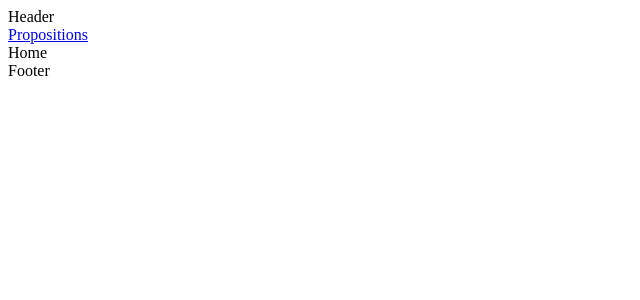
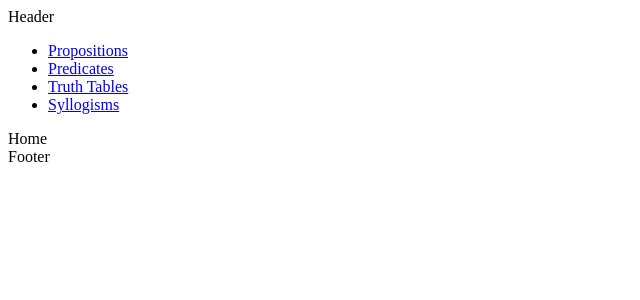
Before and after one commit to SavouryGin/chop_logic, a React app: page / in a window 1280 px wide. Shown: the top 300 px of the page, without its empty margins (0-640 px from the left). Built offline with nearby package versions, Linux system fonts and the light colour scheme.

Commit message:
ts-1: create the navigation component

```diff
--- a/src/components/app-router/index.tsx
+++ b/src/components/app-router/index.tsx
@@ -1,28 +1,22 @@
 import React from 'react';
-import { BrowserRouter, Route, Routes, useLocation } from 'react-router-dom';
-import MainLayout from 'components/main-layout';
-import routesMap from './map';
+import { BrowserRouter, Route, Routes } from 'react-router-dom';
+import Layout from 'components/layout';
+import RouterElement from 'components/route-element';
+import routesMap from 'constants/pages/map';
 import NotFoundPage from 'pages/not-found-page';
-import Propositions from 'pages/propositions';
 import Home from 'pages/home';
-import Predicates from 'pages/predicates';
 
 function AppRouter(): React.ReactElement {
-  // const appPages = routesMap.map((item) => {
-  //   // const page = <MainLayout component={item.element} />;
-  //   return <Route key={`page-${item.id}`} path={item.path} element={<>1</>} />;
-  // });
-
-  // console.log(appPages);
-  // const location = useLocation();
+  const pages = routesMap.map((item) => {
+    return <Route key={`page-${item.id}`} path={item.url} element={<RouterElement component={item.element} />} />;
+  });
 
   return (
     <BrowserRouter>
       <Routes>
-        <Route path='/' element={<MainLayout />}>
+        <Route path='/' element={<Layout />}>
           <Route index element={<Home />} />
-          <Route path='propositions' element={<Propositions />} />
-          <Route path='predicates' element={<Predicates />} />
+          {pages}
           <Route path='*' element={<NotFoundPage />} />
         </Route>
       </Routes>
--- a/src/components/app/index.tsx
+++ b/src/components/app/index.tsx
@@ -1,13 +1,9 @@
-import React, { Suspense } from 'react';
-import FallbackPage from 'pages/fallback-page';
+import React from 'react';
+
 import AppRouter from 'components/app-router';
 
 function App(): React.ReactElement {
-  return (
-    // <Suspense fallback={<FallbackPage />}>
-    <AppRouter />
-    // </Suspense>
-  );
+  return <AppRouter />;
 }
 
 export default App;
--- /dev/null
+++ b/src/components/layout/index.tsx
@@ -0,0 +1,18 @@
+import React from 'react';
+import { Outlet } from 'react-router-dom';
+import Header from 'components/header';
+import Footer from 'components/footer';
+import Navigation from 'components/navigation';
+
+function Layout(): React.ReactElement {
+  return (
+    <div className='layout'>
+      <Header />
+      <Navigation />
+      <Outlet />
+      <Footer />
+    </div>
+  );
+}
+
+export default Layout;
--- a/src/components/main-layout/index.tsx
+++ /dev/null
@@ -1,22 +0,0 @@
-import React from 'react';
-import Header from 'components/header';
-import Footer from 'components/footer';
-import { Outlet, Link } from 'react-router-dom';
-
-// type MainLayoutProps = {
-//   component: React.FC;
-//   children?: React.ReactNode;
-// };
-
-function MainLayout(): React.ReactElement {
-  return (
-    <div className='layout'>
-      <Header />
-      <Link to='/propositions'>Propositions</Link>
-      <Outlet />
-      <Footer />
-    </div>
-  );
-}
-
-export default MainLayout;
--- /dev/null
+++ b/src/components/navigation/index.tsx
@@ -0,0 +1,21 @@
+import React from 'react';
+import routesMap from 'constants/pages/map';
+import { Link } from 'react-router-dom';
+
+function Navigation(): React.ReactElement {
+  const links = routesMap.map((item) => {
+    return (
+      <li key={item.id}>
+        <Link to={item.url}>{item.title}</Link>
+      </li>
+    );
+  });
+
+  return (
+    <nav className='navigation'>
+      <ul>{links}</ul>
+    </nav>
+  );
+}
+
+export default Navigation;
--- /dev/null
+++ b/src/components/route-element/index.tsx
@@ -0,0 +1,16 @@
+import React, { Suspense } from 'react';
+import FallbackPage from 'pages/fallback-page';
+
+type RouteElementProps = {
+  component: React.FC;
+};
+
+function RouteElement({ component: Component }: RouteElementProps) {
+  return (
+    <Suspense fallback={<FallbackPage />}>
+      <Component />
+    </Suspense>
+  );
+}
+
+export default RouteElement;
--- a/src/constants/pages/ids.ts
+++ b/src/constants/pages/ids.ts
@@ -1,6 +1,5 @@
 export enum Pages {
-  Home,
-  Propositions,
+  Propositions = 1,
   Predicates,
   TruthTables,
   Syllogisms,
--- a/src/components/app-router/map.ts
+++ b/src/constants/pages/map.ts
@@ -4,11 +4,11 @@ import { paths } from 'constants/pages/paths';
 
 type RoutesMapItem = {
   id: Pages;
-  path: string;
+  url: string;
   element: React.FC;
+  title?: string;
 };
 
-const Home = React.lazy(() => import('pages/home'));
 const Predicates = React.lazy(() => import('pages/predicates'));
 const TruthTables = React.lazy(() => import('pages/truth-tables'));
 const Propositions = React.lazy(() => import('pages/propositions'));
@@ -16,29 +16,28 @@ const Syllogisms = React.lazy(() => import('pages/syllogisms'));
 
 const routesMap: RoutesMapItem[] = [
   {
-    id: Pages.Home,
-    path: paths[Pages.Home],
-    element: Home,
-  },
-  {
     id: Pages.Propositions,
-    path: paths[Pages.Propositions],
+    url: paths[Pages.Propositions],
     element: Propositions,
+    title: 'Propositions',
   },
   {
     id: Pages.Predicates,
-    path: paths[Pages.Predicates],
+    url: paths[Pages.Predicates],
     element: Predicates,
+    title: 'Predicates',
   },
   {
     id: Pages.TruthTables,
-    path: paths[Pages.TruthTables],
+    url: paths[Pages.TruthTables],
     element: TruthTables,
+    title: 'Truth Tables',
   },
   {
     id: Pages.Syllogisms,
-    path: paths[Pages.Syllogisms],
+    url: paths[Pages.Syllogisms],
     element: Syllogisms,
+    title: 'Syllogisms',
   },
 ];
 
--- a/src/constants/pages/paths.ts
+++ b/src/constants/pages/paths.ts
@@ -5,7 +5,6 @@ type PathDictionary = {
 };
 
 export const paths: PathDictionary = {
-  [Pages.Home]: '/',
   [Pages.Propositions]: 'propositions',
   [Pages.Predicates]: 'predicates',
   [Pages.TruthTables]: 'truth-tables',
--- a/src/pages/not-found-page/index.tsx
+++ b/src/pages/not-found-page/index.tsx
@@ -1,7 +1,12 @@
 import React from 'react';
+import { Link } from 'react-router-dom';
 
 function NotFoundPage(): React.ReactElement {
-  return <div className='not-found-page'>404 Page not found</div>;
+  return (
+    <div className='not-found-page'>
+      404 Page not found <Link to={'/'}>Go Home</Link>
+    </div>
+  );
 }
 
 export default NotFoundPage;
```
